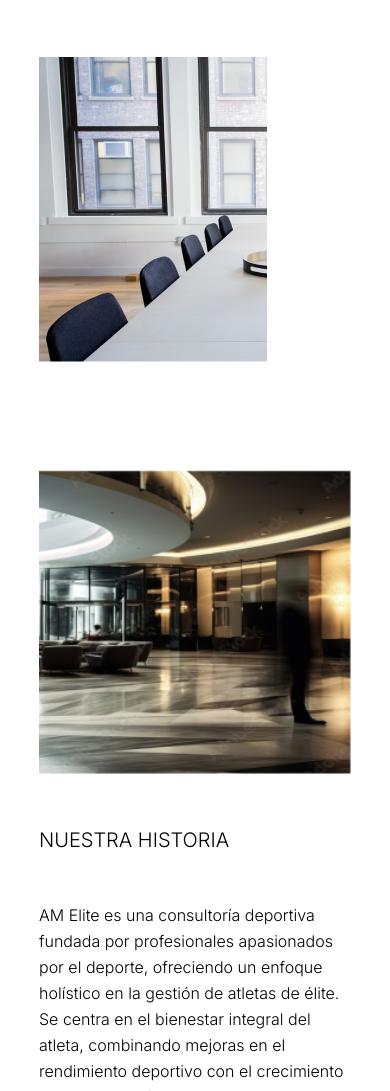
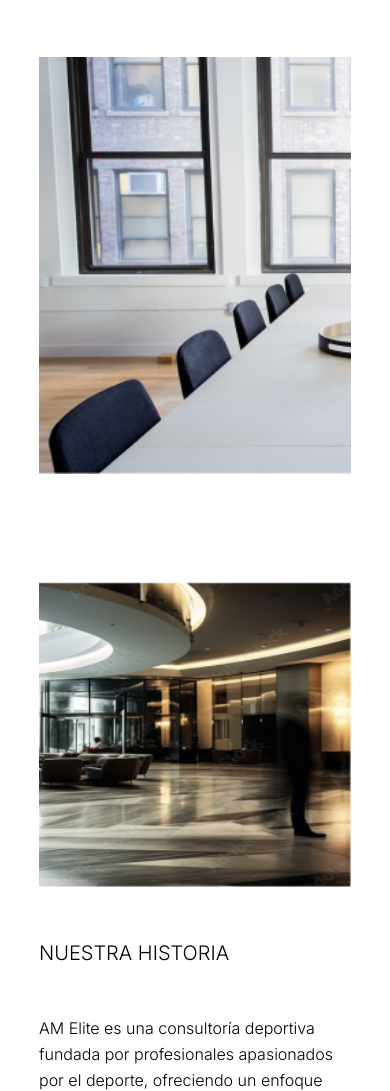
Before and after one commit to jobairasif/Nexcent, a plain HTML site: page am-elite-rohan-changes/welcome.html in a window 390 px wide. Shown: the part 909-2000 px from the top of the page. Drawn offline with nearby package versions, Linux system fonts and the light colour scheme.

Commit message:
feat: welcome page responsive

```diff
--- a/am-elite-rohan-changes/assets/css/pages/_welcome.scss
+++ b/am-elite-rohan-changes/assets/css/pages/_welcome.scss
@@ -1,6 +1,7 @@
 .welcome-page {
   padding-top: 100px;
   .welcome {
+    padding-bottom: 100px;
     .container {
       position: relative;
       padding-top: 100px;
@@ -46,10 +47,14 @@
 
       .container-right {
         img {
-          // width: 350px;
-          // position: absolute;
-          // top: 100px;
-          // right: -310px;
+          width: 350px;
+          position: absolute;
+          top: 100px;
+          right: -310px;
+          @media (max-width: 768px) {
+            position: static;
+            width: 100%;
+          }
         }
       }
     }
@@ -57,8 +62,13 @@
 
   .our-history {
     padding-top: 100px;
-    padding-bottom: 100px;
+    padding-bottom: 200px;
+    @media (max-width: 768px) {
+      padding-top: 0;
+      padding-bottom: 100px;
+    }
     .container {
+      position: relative;
       display: grid;
       grid-template-columns: 400px auto;
       grid-gap: 100px;
@@ -92,7 +102,14 @@
 
     .container-left {
       img {
-        width: 100%;
+        width: 350px;
+        position: absolute;
+        left: -350px;
+        top: -50px;
+        @media (max-width: 768px) {
+          position: static;
+          width: 100%;
+        }
       }
     }
   }
```
Also changed, not shown: am-elite-rohan-changes/assets/css/index.css, 1 other file.
